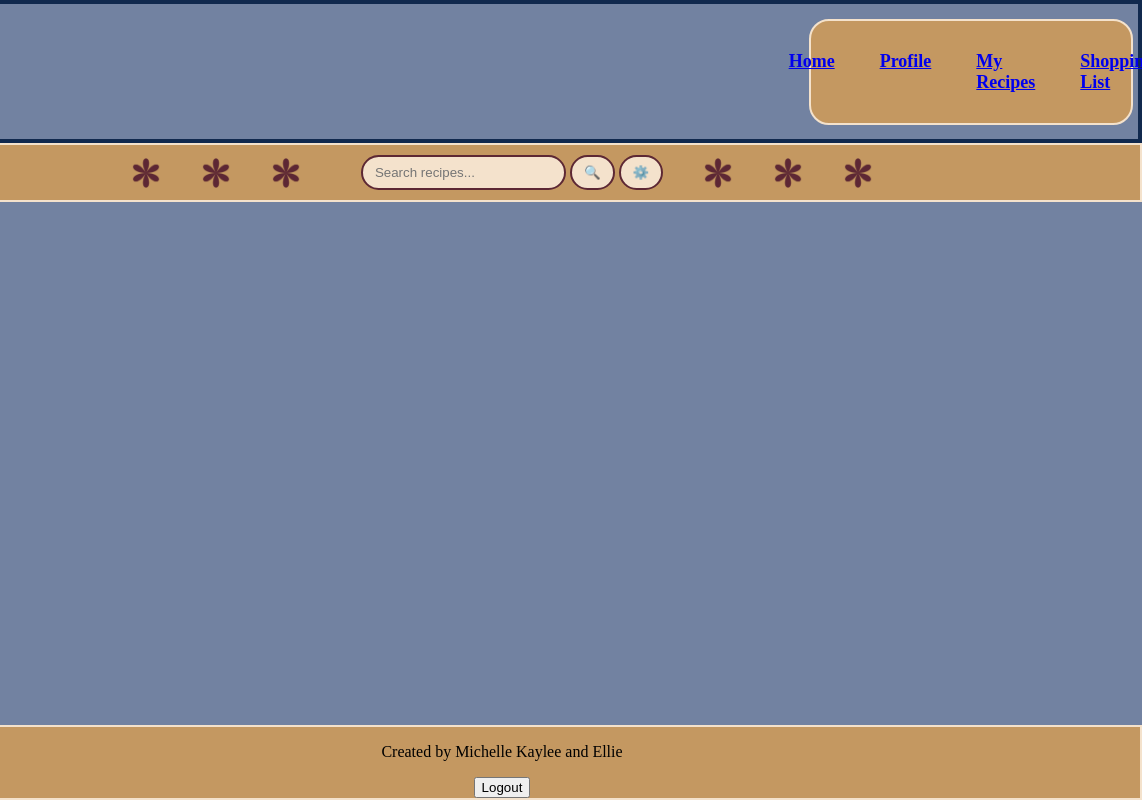
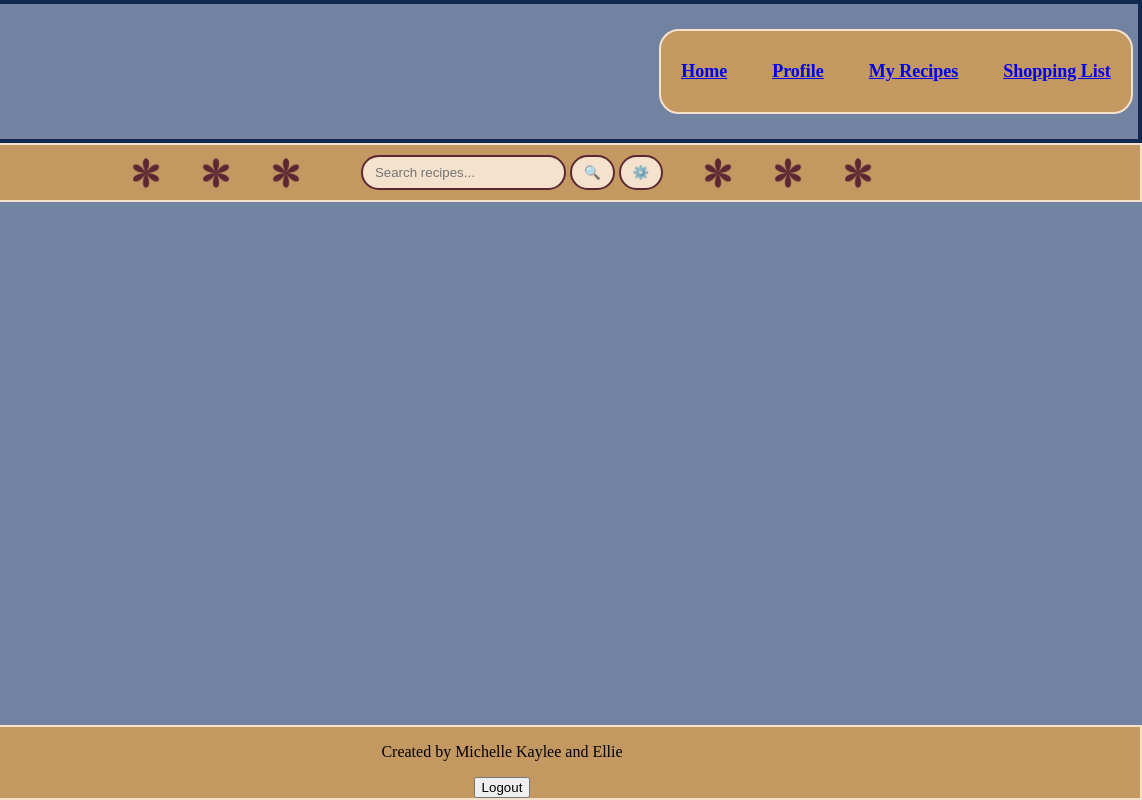
Before and after one commit to mmmanegre/Lets-Get-Baked-Capstone-Project, a plain HTML site: page index.html in a window 1280 px wide. Shown: the full height of the page, 138-1280 px from the left. Drawn offline with nearby package versions, Linux system fonts and the light colour scheme.

Commit message:
Update style.css
fix nav box

```diff
--- a/style.css
+++ b/style.css
@@ -44,7 +44,7 @@ nav{
     padding-bottom: 30px;
     padding-right: 10px;
     padding-left: 10px;
-    width: 300px;
+    width: 450px;
 
     border: 2px solid rgb(244,226,204);
     border-radius: 20px;
```
